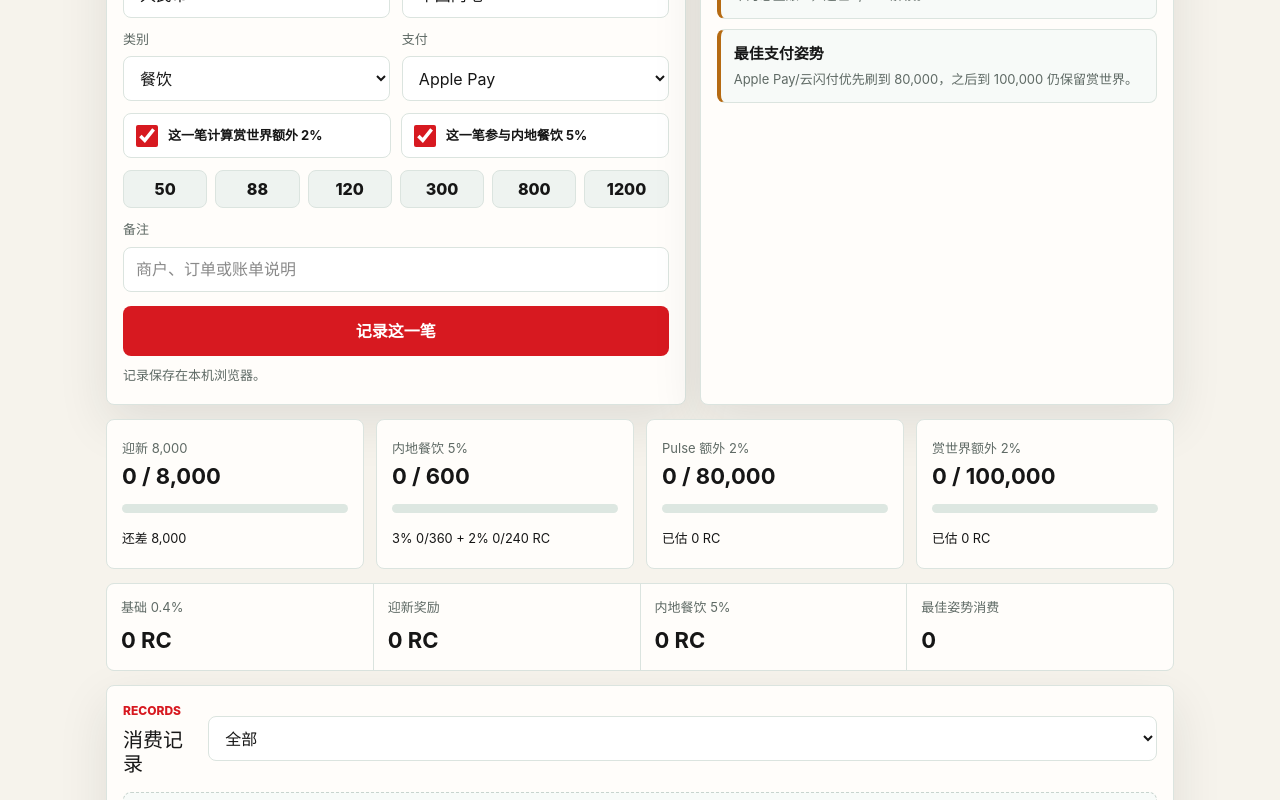
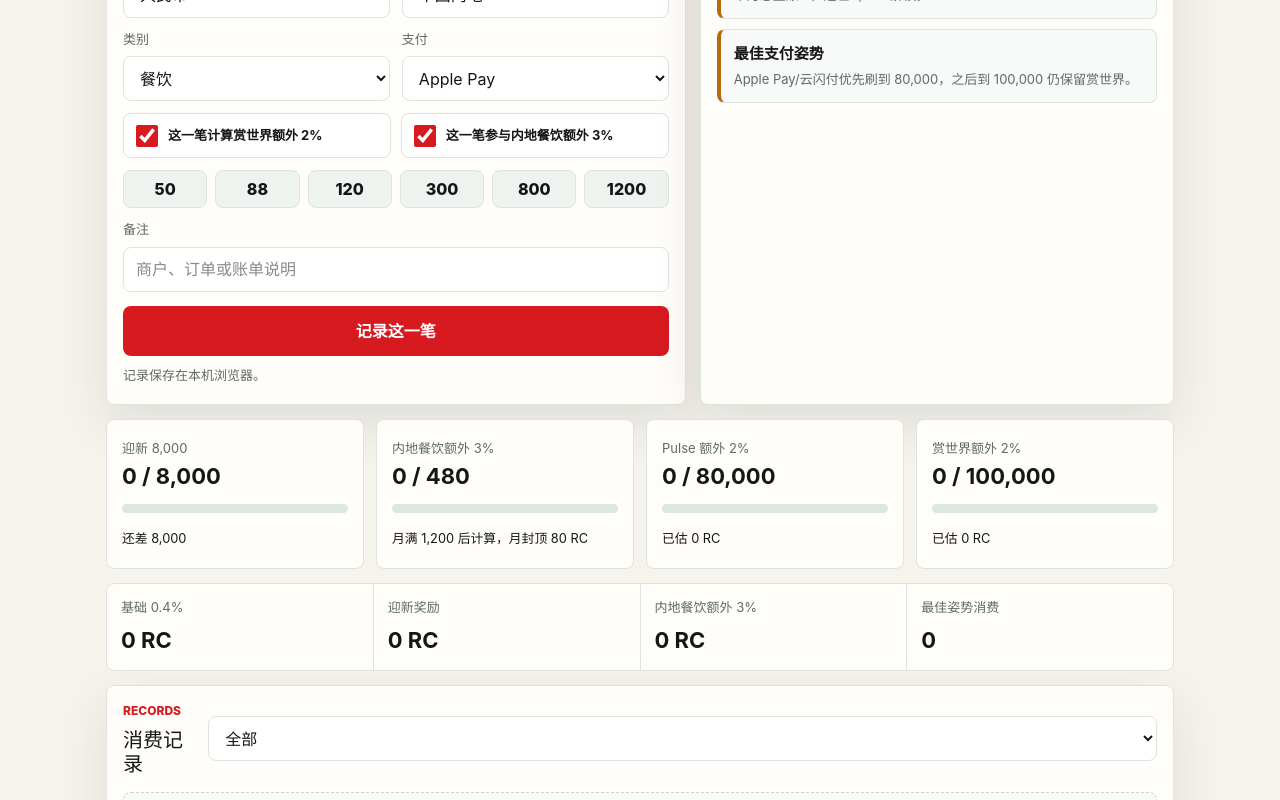
Before and after one commit to KEJIN1106/hsbc-pulse-rc-tracker, a Next.js app: page / in a window 1280 px wide. Shown: the part 540-1340 px from the top of the page. Built offline with nearby package versions, Linux system fonts and the light colour scheme.

Commit message:
Correct mainland dining reward rule

```diff
--- a/app/page.tsx
+++ b/app/page.tsx
@@ -29,8 +29,7 @@ const STORAGE_KEY = "hsbc-pulse-cashback-v1";
 const BASE_RATE = 0.004;
 const RED_HOT_EXTRA_RATE = 0.02;
 const PULSE_EXTRA_RATE = 0.02;
-const DINING_BASE_RATE = 0.03;
-const DINING_PULSE_EXTRA_RATE = 0.02;
+const DINING_EXTRA_RATE = 0.03;
 
 const DEFAULT_SETTINGS: Settings = {
   openDate: "",
@@ -176,8 +175,7 @@ function analyzeRewards(transactions: Transaction[], settings: Settings) {
     {
       total: number;
       dining: number;
-      baseReward: number;
-      pulseExtraReward: number;
+      reward: number;
     }
   >();
 
@@ -186,30 +184,21 @@ function analyzeRewards(transactions: Transaction[], settings: Settings) {
     const current = months.get(key) ?? {
       total: 0,
       dining: 0,
-      baseReward: 0,
-      pulseExtraReward: 0,
+      reward: 0,
     };
     current.total += transaction.amount;
     if (isMainlandDining(transaction)) current.dining += transaction.amount;
     months.set(key, current);
   }
 
-  let diningBaseReward = 0;
-  let diningPulseExtraReward = 0;
+  let diningTotalReward = 0;
   for (const current of months.values()) {
-    current.baseReward =
-      current.total >= 1200 ? Math.min(current.dining * DINING_BASE_RATE, 60) : 0;
-    current.pulseExtraReward =
-      current.total >= 1200
-        ? Math.min(current.dining * DINING_PULSE_EXTRA_RATE, 40)
-        : 0;
-    diningBaseReward += current.baseReward;
-    diningPulseExtraReward += current.pulseExtraReward;
+    current.reward =
+      current.total >= 1200 ? Math.min(current.dining * DINING_EXTRA_RATE, 80) : 0;
+    diningTotalReward += current.reward;
   }
 
-  diningBaseReward = Math.min(diningBaseReward, 360);
-  diningPulseExtraReward = Math.min(diningPulseExtraReward, 240);
-  const diningTotalReward = diningBaseReward + diningPulseExtraReward;
+  diningTotalReward = Math.min(diningTotalReward, 480);
 
   const bestPostureSpend = sorted
     .filter(
@@ -229,8 +218,6 @@ function analyzeRewards(transactions: Transaction[], settings: Settings) {
     pulseSpend: pulse.used,
     pulseReward: pulse.reward,
     diningMonths: [...months.entries()].sort((a, b) => b[0].localeCompare(a[0])),
-    diningBaseReward,
-    diningPulseExtraReward,
     diningReward: diningTotalReward,
     totalSpend,
     bestPostureSpend,
@@ -526,7 +513,7 @@ export default function Home() {
                     updateInput("diningEligible", event.target.checked)
                   }
                 />
-                <span>这一笔参与内地餐饮 5%</span>
+                <span>这一笔参与内地餐饮额外 3%</span>
               </label>
             </div>
 
@@ -607,12 +594,10 @@ export default function Home() {
             tone="green"
           />
           <ProgressCard
-            label="内地餐饮 5%"
+            label="内地餐饮额外 3%"
             value={analysis.diningReward}
-            max={600}
-            detail={`3% ${formatRc(analysis.diningBaseReward)}/360 + 2% ${formatRc(
-              analysis.diningPulseExtraReward,
-            )}/240 RC`}
+            max={480}
+            detail={`月满 1,200 后计算，月封顶 80 RC`}
             tone="amber"
           />
           <ProgressCard
@@ -637,7 +622,7 @@ export default function Home() {
             label="迎新奖励"
             value={`${formatRc(analysis.welcomeBonus)} RC`}
           />
-          <Metric label="内地餐饮 5%" value={`${formatRc(analysis.diningReward)} RC`} />
+          <Metric label="内地餐饮额外 3%" value={`${formatRc(analysis.diningReward)} RC`} />
           <Metric label="最佳姿势消费" value={formatAmount(analysis.bestPostureSpend)} />
         </section>
 
@@ -697,7 +682,7 @@ export default function Home() {
               <p className="eyebrow">Dining</p>
               <h2>每月餐饮上限</h2>
             </div>
-            <span className="cap-badge">3% 月60/总360 + 2% 月40/总240</span>
+            <span className="cap-badge">月满1,200，3% 月80/总480</span>
           </div>
           <div className="month-grid">
             {analysis.diningMonths.length === 0 ? (
@@ -711,7 +696,7 @@ export default function Home() {
                   <strong>{key}</strong>
                   <span>总签账 {formatAmount(month.total)}</span>
                   <span>餐饮 {formatAmount(month.dining)}</span>
-                  <b>{formatRc(month.baseReward + month.pulseExtraReward)} RC</b>
+                  <b>{formatRc(month.reward)} RC</b>
                 </div>
               ))
             )}
```
Also changed, not shown: 4 other files (tests, documents, lock files or other folders).
